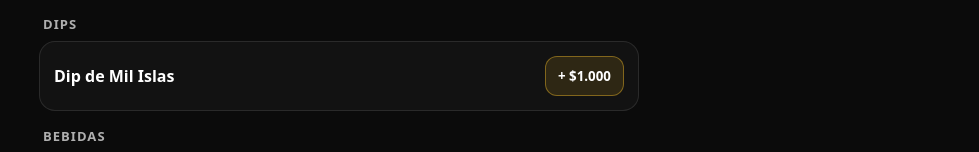
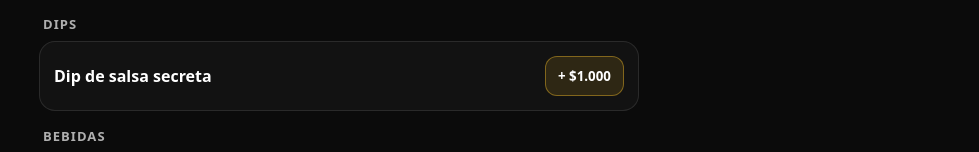
Before and after one commit to lauticometti/burgerya-pedidos, a React (Vite) app: page /papas in a window 1280 px wide. Shown: the part 417-569 px from the top of the page, without its empty margins (301-1280 px from the left). Built offline with nearby package versions, Linux system fonts and the light colour scheme.

Commit message:
fix: renombrar dip mil islas a "Dip de salsa secreta"
Co-Authored-By: Claude Sonnet 4.6 <noreply@anthropic.com>

```diff
--- a/src/data/menu.js
+++ b/src/data/menu.js
@@ -167,7 +167,7 @@ export const papas = [
   },
   {
     id: "dip_mil_islas",
-    name: "Dip de Mil Islas",
+    name: "Dip de salsa secreta",
     price: 1000,
     isAvailable: 1,
   },
```
